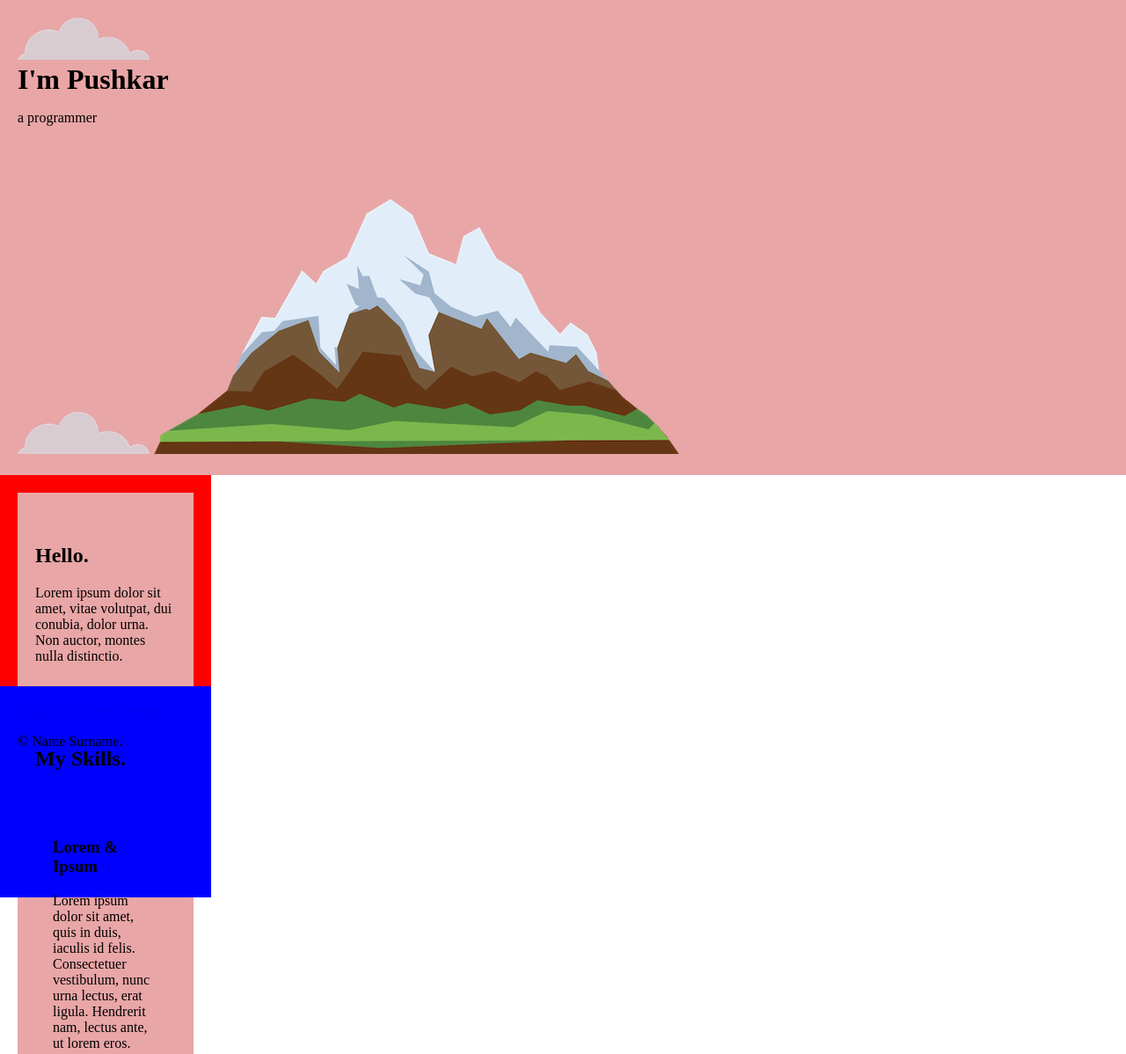
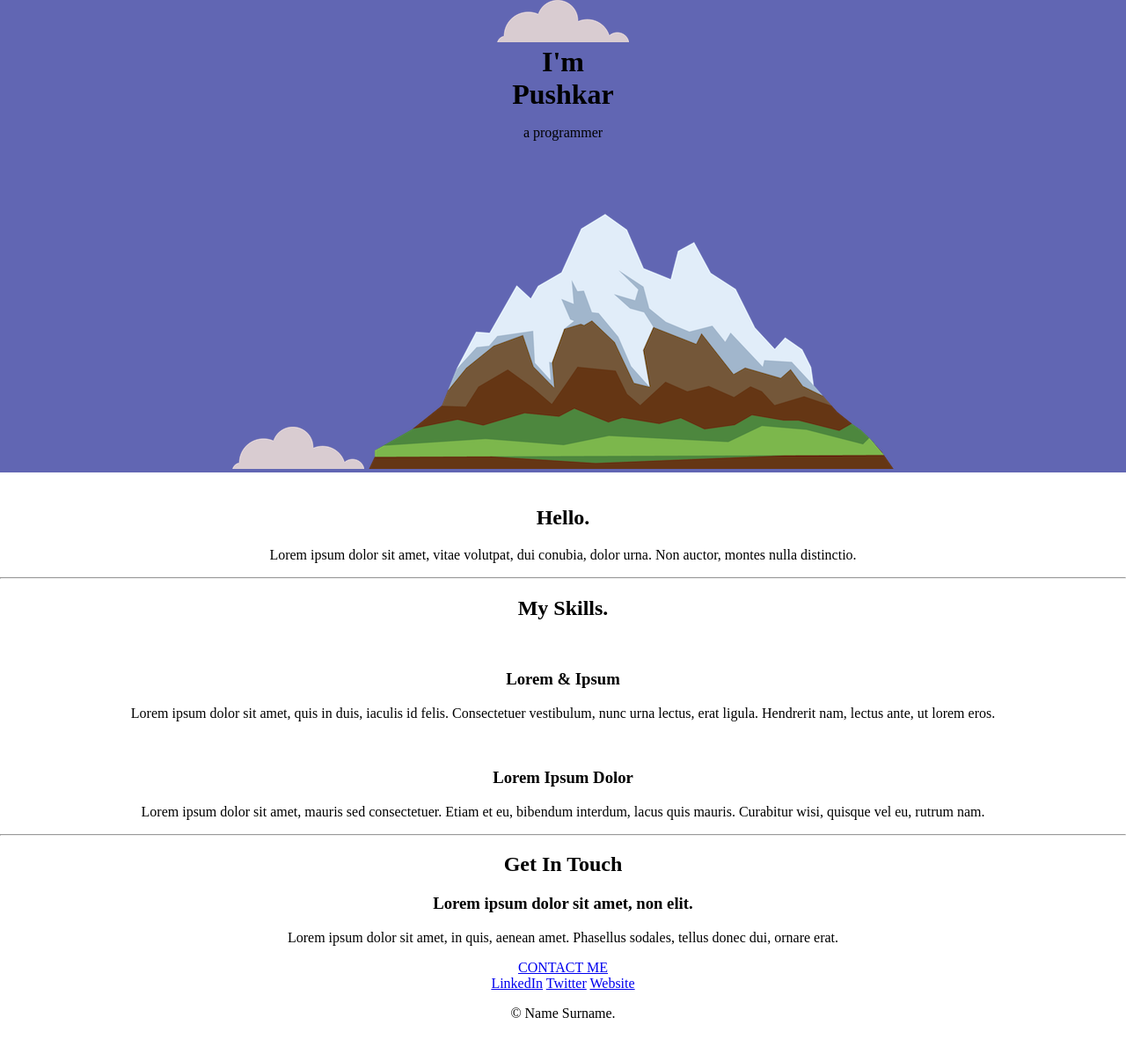
Before and after one commit to pushkar2112/Web-Dev, a plain HTML site: page CSS-MySite/index.html in a window 1280 px wide. Shown: the top 1198 px of the page at 88% size. After the commit the page ends 1177 px from the top, so only its background shows below. Drawn offline with Linux system fonts and the light colour scheme.

Commit message:
Change styling for body and top,middle,bottom containers

```diff
--- a/CSS-MySite/css/styles.css
+++ b/CSS-MySite/css/styles.css
@@ -1,29 +1,25 @@
 /*********************Tag Selectors****************/
 body {
   margin: 0;
+  text-align: center;
 }
 
-div {
-  background-color: #E9A6A6;
-  margin: 0;
-  padding: 20px;
-}
+
 
 h1{
-  margin: 0;
+  margin: 0 auto;
+  width: 10%;
 
 }
 
 /************************Class Selectors********************/
-
-.middle-container {
-  background-color: red;
-  height: 200px;
-  width: 200px
+.top-container {
+  background-color: #6166B3;
 }
 
+/* .middle-container {
+
+
 .bottom-container {
-  background-color: blue;
-  height: 200px;
-  width: 200px;
-}
+
+} */
```
